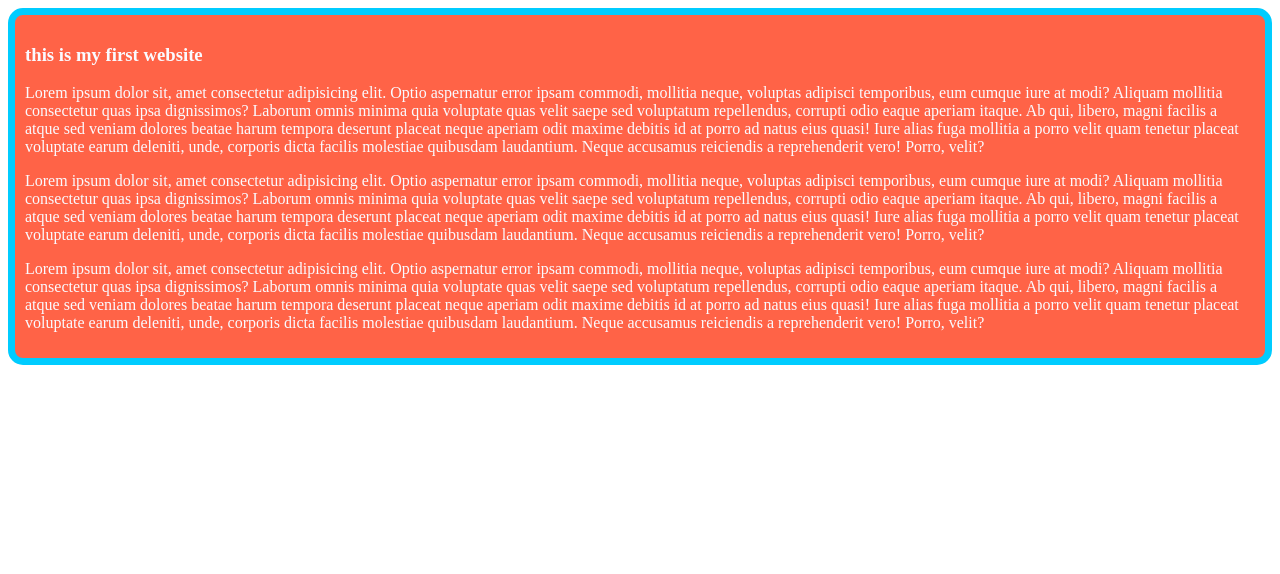
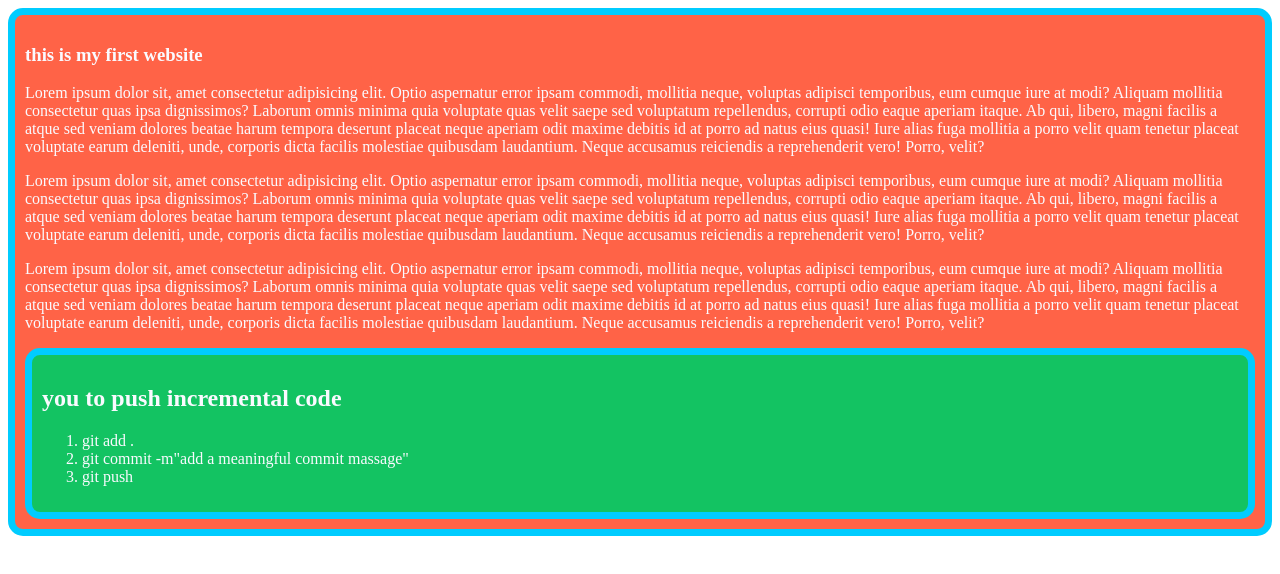
Before and after one commit to RakibHossainCoder/my-simple-website, a plain HTML site: page simple.html in a window 1280 px wide. Drawn offline with Linux system fonts and the light colour scheme.

Commit message:
4th commit

```diff
--- a/simple.html
+++ b/simple.html
@@ -20,6 +20,15 @@
         </p>
 
 
+<div class="commit">
+    <h2> you to push incremental code</h2>
+    <ol>
+        <li>git add .</li>
+        <li> git commit -m"add a meaningful commit massage"</li>
+        <li>git push</li>
+    </ol>
+</div>
+
 
     </div>
 </body>
--- a/styles/blog.css
+++ b/styles/blog.css
@@ -6,3 +6,6 @@ div{
    border: solid 7px rgb(0, 204, 255);
    border-radius: 15px;
 }
+.commit{
+    background-color: rgb(19, 195, 98);
+}
```
